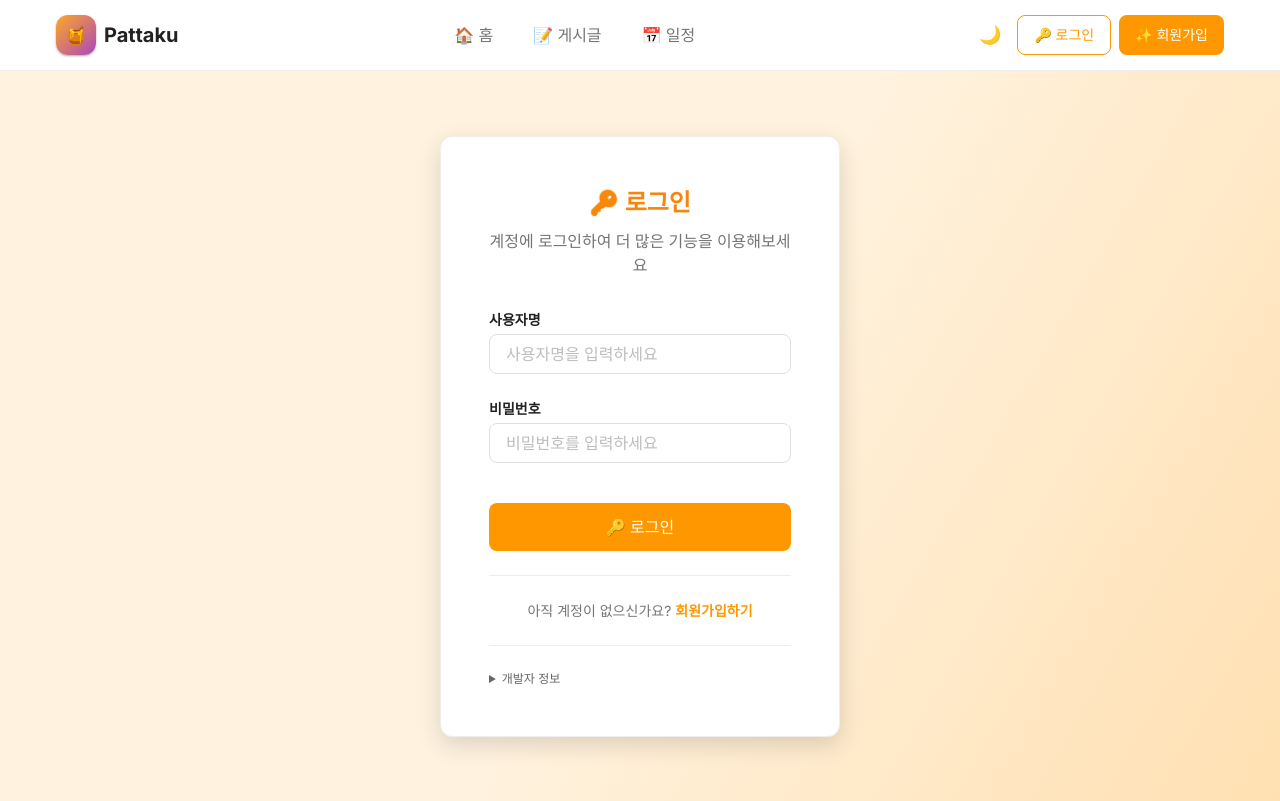
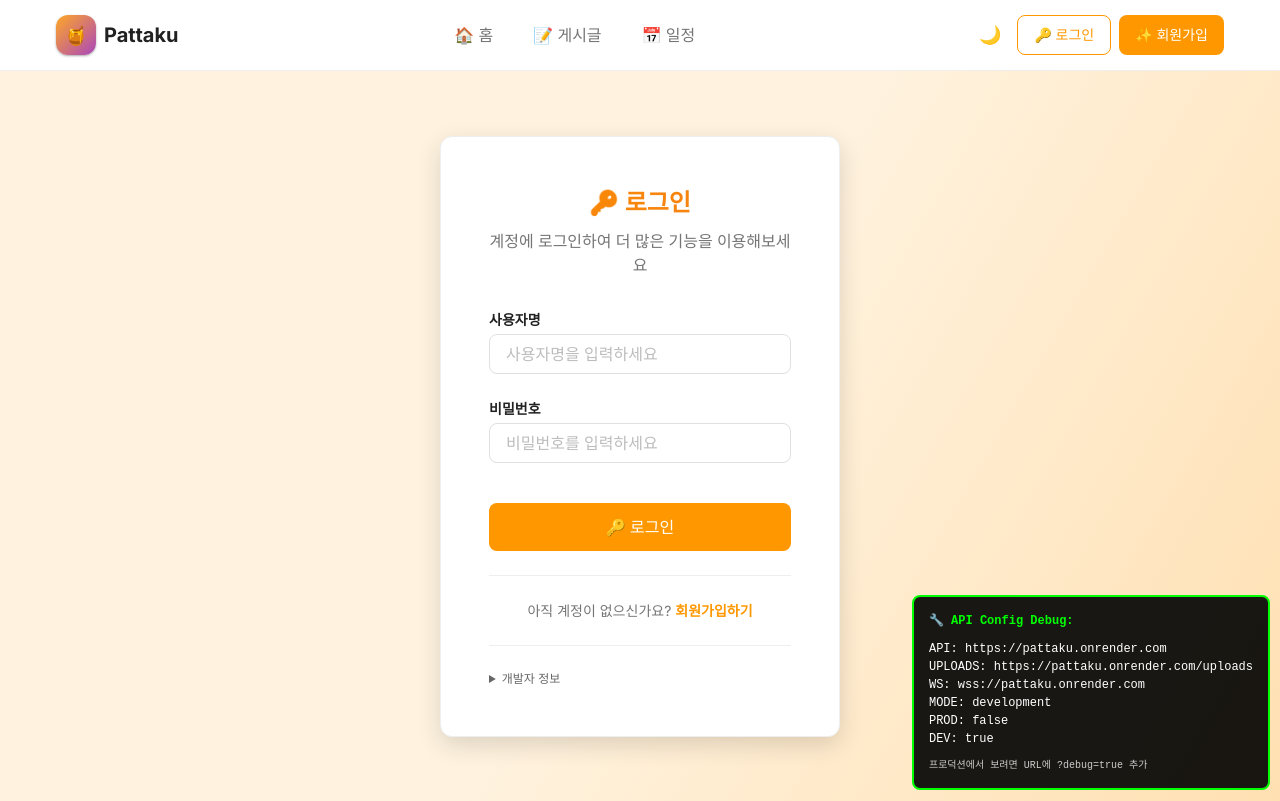
Before and after one commit to oceanfromthewave/pattaku, a React (Vite) app in the folder client/: page /login in a window 1280 px wide. Built offline with nearby package versions, Linux system fonts and the light colour scheme; no server answers.

Commit message:
API URL 설정

```diff
--- a/client/package.json
+++ b/client/package.json
@@ -6,11 +6,13 @@
   "scripts": {
     "dev": "vite",
     "build": "vite build",
-    "build:production": "cross-env NODE_ENV=production VITE_API_URL=https://pattaku.onrender.com VITE_UPLOADS_URL=https://pattaku.onrender.com/uploads VITE_WS_URL=wss://pattaku.onrender.com vite build",
+    "build:production": "cross-env NODE_ENV=production vite build --mode production",
     "build:s3": "npm run build:production",
     "deploy": "npm run build:s3 && aws s3 sync ./dist s3://pattaku --delete",
     "lint": "eslint .",
-    "preview": "vite preview"
+    "preview": "vite preview",
+    "clean": "rm -rf dist",
+    "rebuild": "npm run clean && npm run build:production"
   },
   "dependencies": {
     "@emotion/react": "^11.14.0",
--- a/client/src/App.jsx
+++ b/client/src/App.jsx
@@ -17,6 +17,7 @@ import LoginForm from './components/Auth/LoginForm';
 import RegisterForm from './components/Auth/RegisterForm';
 import ErrorBoundary from './components/ErrorBoundary';
 import TokenExpiredModal from './components/TokenExpiredModal';
+import DebugApiConfig from './components/DebugApiConfig';
 import './styles/main.scss';
 import 'react-toastify/dist/ReactToastify.css';
 
@@ -102,6 +103,9 @@ function App() {
         isOpen={showTokenExpiredModal}
         onConfirm={handleTokenExpiredConfirm}
       />
+
+      {/* API 설정 디버깅 (개발환경에서만) */}
+      <DebugApiConfig />
     </div>
   );
 }
--- a/client/src/api/apiClient.js
+++ b/client/src/api/apiClient.js
@@ -1,5 +1,7 @@
 import axios from 'axios';
-import { API_BASE_URL } from './config';
+
+// 강제 하드코딩된 API URL
+const FORCE_API_URL = 'https://pattaku.onrender.com';
 
 // AuthContext에서 토큰 만료 함수를 가져오기 위한 전역 변수
 let showTokenExpiredFunction = null;
@@ -9,10 +11,12 @@ export const setTokenExpiredHandler = (handler) => {
   showTokenExpiredFunction = handler;
 };
 
-// Axios 인스턴스 생성
+console.log('🔗 API 클라이언트 설정:', FORCE_API_URL);
+
+// Axios 인스턴스 생성 - 강제 URL 사용
 const apiClient = axios.create({
-  baseURL: API_BASE_URL,
-  timeout: 30000, // 30초로 증가
+  baseURL: FORCE_API_URL,
+  timeout: 30000,
   headers: {
     'Content-Type': 'application/json',
   },
@@ -26,10 +30,8 @@ apiClient.interceptors.request.use(
       config.headers.Authorization = `Bearer ${token}`;
     }
 
-    // 개발환경에서만 요청 로그
-    if (import.meta.env.DEV) {
-      console.log('API 요청:', `${config.method?.toUpperCase()} ${config.baseURL}${config.url}`);
-    }
+    // 모든 요청에 대해 URL 확인 로그
+    console.log('🌐 API 요청 URL:', `${config.baseURL}${config.url}`);
 
     return config;
   },
@@ -42,23 +44,20 @@ apiClient.interceptors.request.use(
 // 응답 인터셉터 - 에러 처리
 apiClient.interceptors.response.use(
   (response) => {
-    // 개발환경에서만 응답 로그
-    if (import.meta.env.DEV) {
-      console.log('API 응답 성공:', response.status, response.config.url);
-    }
+    console.log('✅ API 응답 성공:', response.status, response.config.url);
     return response;
   },
   (error) => {
     const requestUrl = error.config?.url || 'unknown';
     const requestMethod = error.config?.method?.toUpperCase() || 'unknown';
 
-    console.error('API 응답 오류:', {
+    console.error('❌ API 응답 오류:', {
       method: requestMethod,
       url: requestUrl,
       status: error.response?.status,
       statusText: error.response?.statusText,
       message: error.message,
-      fullUrl: `${API_BASE_URL}${requestUrl}`
+      fullUrl: `${FORCE_API_URL}${requestUrl}`
     });
 
     if (error.response?.status === 401) {
--- a/client/src/api/config.js
+++ b/client/src/api/config.js
@@ -1,21 +1,17 @@
-// API 설정 - 환경변수를 우선으로 사용, 없으면 Render URL 사용
-const API_BASE_URL = import.meta.env.VITE_API_URL || "https://pattaku.onrender.com";
-const UPLOADS_URL = import.meta.env.VITE_UPLOADS_URL || "https://pattaku.onrender.com/uploads";
-const WS_URL = import.meta.env.VITE_WS_URL || "wss://pattaku.onrender.com";
+// API 설정 - 완전 하드코딩 (환경변수 무시)
+console.warn('🚨 강제 하드코딩된 API 설정 사용중');
 
-// 개발환경에서만 콘솔 로그 출력
-if (import.meta.env.DEV) {
-  console.log('API 설정:', {
-    API_BASE_URL,
-    UPLOADS_URL,
-    WS_URL,
-    ENV_MODE: import.meta.env.MODE,
-    ENV_VARS: {
-      VITE_API_URL: import.meta.env.VITE_API_URL,
-      VITE_UPLOADS_URL: import.meta.env.VITE_UPLOADS_URL,
-      VITE_WS_URL: import.meta.env.VITE_WS_URL
-    }
-  });
-}
+// 프로덕션 URL로 강제 설정
+const API_BASE_URL = "https://pattaku.onrender.com";
+const UPLOADS_URL = "https://pattaku.onrender.com/uploads";
+const WS_URL = "wss://pattaku.onrender.com";
+
+// 빌드 시점 확인용 로그
+console.log('📍 API 설정 확정:', {
+  API_BASE_URL,
+  UPLOADS_URL,
+  WS_URL,
+  buildTime: new Date().toISOString()
+});
 
 export { API_BASE_URL, UPLOADS_URL, WS_URL };
--- /dev/null
+++ b/client/src/components/DebugApiConfig.jsx
@@ -0,0 +1,42 @@
+// 디버깅용 컴포넌트 - API URL 확인
+import React from 'react';
+import { API_BASE_URL, UPLOADS_URL, WS_URL } from '../api/config';
+
+const DebugApiConfig = () => {
+  // 프로덕션에서도 일시적으로 보이도록 설정 (배포 후 확인용)
+  const showDebug = import.meta.env.DEV || window.location.search.includes('debug=true');
+
+  if (!showDebug) return null;
+
+  return (
+    <div style={{
+      position: 'fixed',
+      bottom: '10px',
+      right: '10px',
+      background: 'rgba(0,0,0,0.9)',
+      color: 'white',
+      padding: '15px',
+      fontSize: '12px',
+      borderRadius: '8px',
+      zIndex: 9999,
+      maxWidth: '400px',
+      fontFamily: 'monospace',
+      border: '2px solid #00ff00'
+    }}>
+      <div style={{ marginBottom: '10px', fontWeight: 'bold', color: '#00ff00' }}>
+        🔧 API Config Debug:
+      </div>
+      <div>API: {API_BASE_URL}</div>
+      <div>UPLOADS: {UPLOADS_URL}</div>
+      <div>WS: {WS_URL}</div>
+      <div>MODE: {import.meta.env.MODE}</div>
+      <div>PROD: {import.meta.env.PROD ? 'true' : 'false'}</div>
+      <div>DEV: {import.meta.env.DEV ? 'true' : 'false'}</div>
+      <div style={{ marginTop: '10px', fontSize: '10px', color: '#ccc' }}>
+        프로덕션에서 보려면 URL에 ?debug=true 추가
+      </div>
+    </div>
+  );
+};
+
+export default DebugApiConfig;
--- a/client/vite.config.js
+++ b/client/vite.config.js
@@ -1,7 +1,17 @@
 import { defineConfig } from "vite";
 import react from "@vitejs/plugin-react";
 
-export default defineConfig({
+export default defineConfig(({ mode }) => {
+  console.log('🏗️ Vite 빌드 모드:', mode);
+
+  // 프로덕션 환경변수 강제 설정
+  const productionEnv = {
+    VITE_API_URL: 'https://pattaku.onrender.com',
+    VITE_UPLOADS_URL: 'https://pattaku.onrender.com/uploads',
+    VITE_WS_URL: 'wss://pattaku.onrender.com'
+  };
+
+  return {
     plugins: [react()],
     server: {
       port: 3000,
@@ -18,9 +28,18 @@ export default defineConfig({
       },
     },
     define: {
-    // 환경변수를 빌드 시점에 확실히 적용
-    __VITE_API_URL__: JSON.stringify(process.env.VITE_API_URL || 'https://pattaku.onrender.com'),
-    __VITE_UPLOADS_URL__: JSON.stringify(process.env.VITE_UPLOADS_URL || 'https://pattaku.onrender.com/uploads'),
-    __VITE_WS_URL__: JSON.stringify(process.env.VITE_WS_URL || 'wss://pattaku.onrender.com'),
+      // 프로덕션 모드에서는 강제로 설정
+      ...(mode === 'production' && {
+        'import.meta.env.VITE_API_URL': JSON.stringify(productionEnv.VITE_API_URL),
+        'import.meta.env.VITE_UPLOADS_URL': JSON.stringify(productionEnv.VITE_UPLOADS_URL),
+        'import.meta.env.VITE_WS_URL': JSON.stringify(productionEnv.VITE_WS_URL),
+      }),
+      // 개발 모드에서는 기본 환경변수 사용
+      ...(mode === 'development' && {
+        'import.meta.env.VITE_API_URL': JSON.stringify(process.env.VITE_API_URL || 'http://localhost:5000'),
+        'import.meta.env.VITE_UPLOADS_URL': JSON.stringify(process.env.VITE_UPLOADS_URL || 'http://localhost:5000/uploads'),
+        'import.meta.env.VITE_WS_URL': JSON.stringify(process.env.VITE_WS_URL || 'ws://localhost:5000'),
+      })
     },
+  };
 });
```
Also changed, not shown: 1 other file (tests, documents, lock files or other folders). Lines whose indentation alone changed are shown as unchanged.
